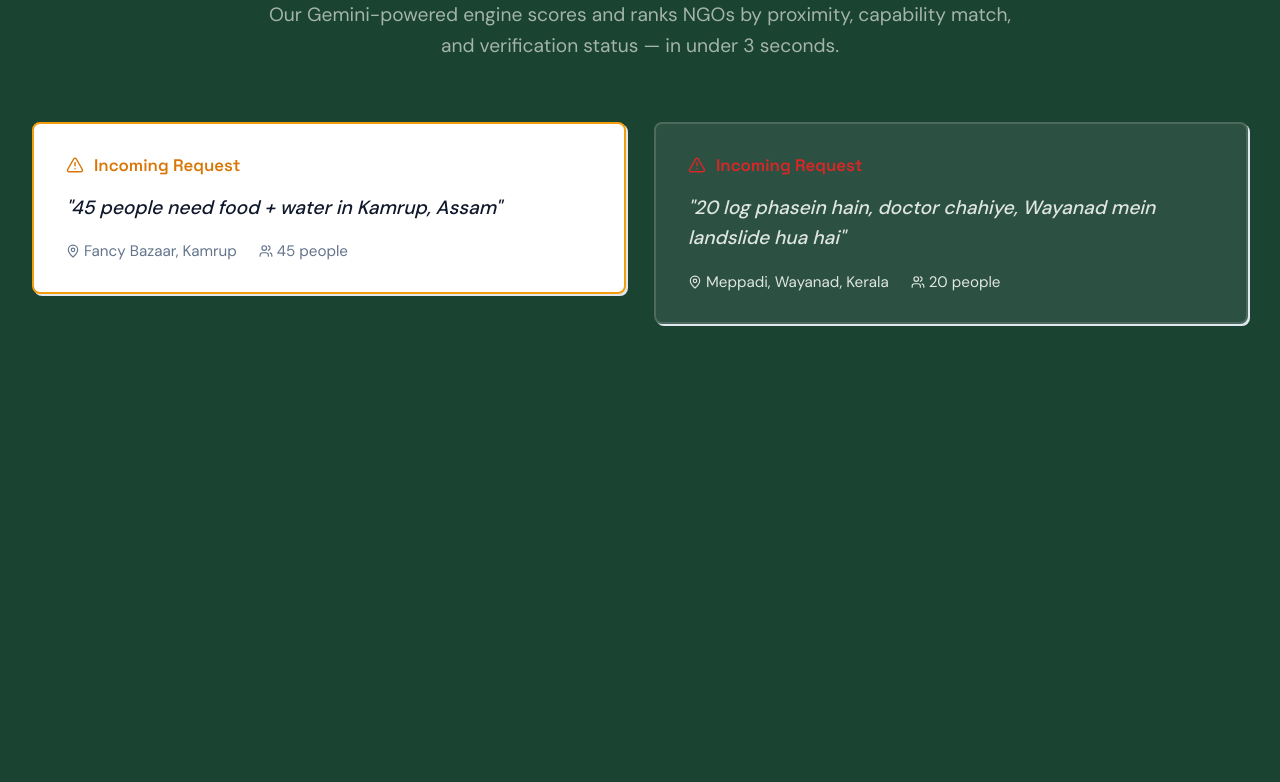
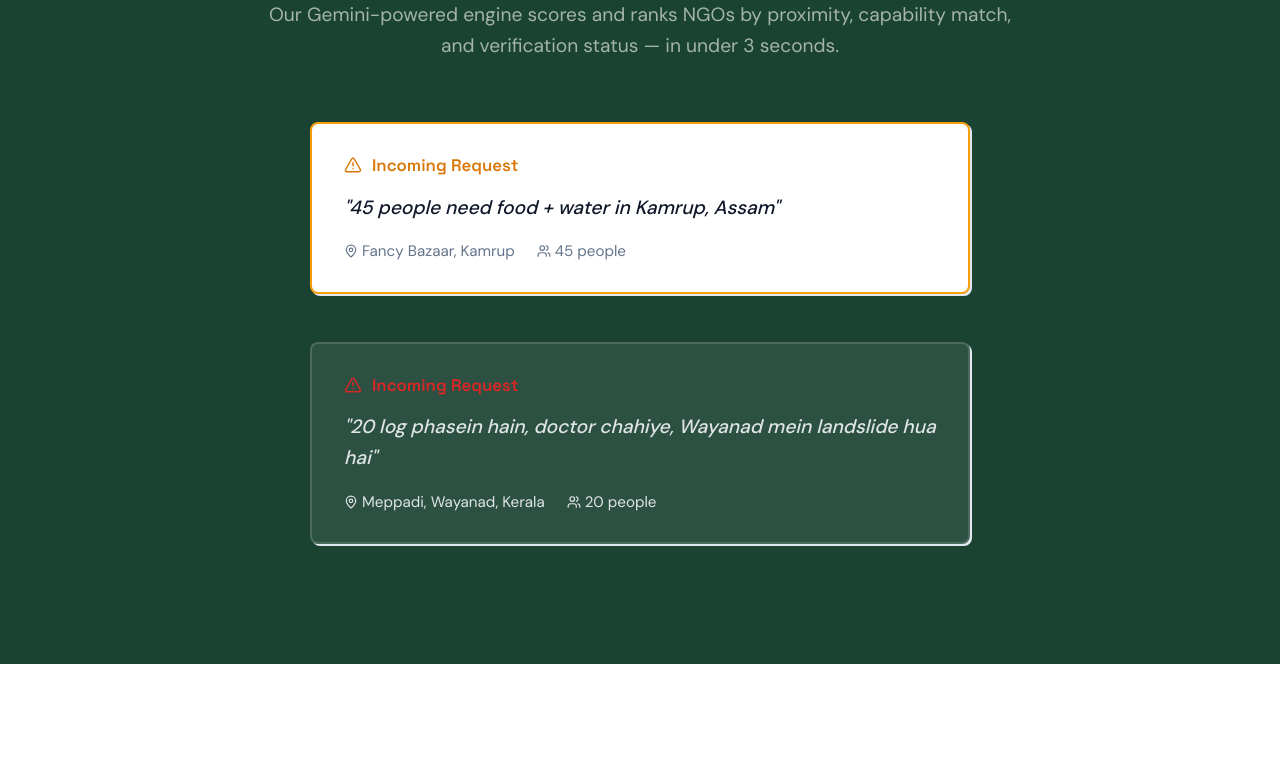
Before and after one commit to ShivenThakker/Sankalp, a Next.js app: page / in a window 1280 px wide. Shown: the part 1040-1822 px from the top of the page. Built offline with nearby package versions, Linux system fonts and the light colour scheme.

Commit message:
fix(ui): vertical single-column layout for match demos, conditional rendering kills ghost space

```diff
--- a/src/app/page.js
+++ b/src/app/page.js
@@ -216,15 +216,12 @@ export default function LandingPage() {
               <p className={styles.sectionSubtitleLight}>Our Gemini-powered engine scores and ranks NGOs by proximity, capability match, and verification status — in under 3 seconds.</p>
             </div>
 
-            {/* Two demos side by side */}
-            <div className={styles.matchDemoGrid}>
-
-              {/* — Demo 1: Assam Floods — */}
+            {/* Demo 1: Assam Floods */}
             <div className={styles.matchDemoCol}>
               <motion.div
                 className={`${styles.matchCard} ${styles.matchRequest}`}
-                  initial={{ opacity: 0, scale: 0.95 }}
-                  animate={matchStep >= 1 ? { opacity: 1, scale: 1 } : {}}
+                initial={{ opacity: 0, y: 20 }}
+                animate={matchStep >= 1 ? { opacity: 1, y: 0 } : {}}
                 transition={{ duration: 0.4 }}
               >
                 <div className={styles.matchCardHeader}>
@@ -244,6 +241,7 @@ export default function LandingPage() {
                     className={styles.matchProcessing}
                     initial={{ opacity: 0, scale: 0.8 }}
                     animate={{ opacity: 1, scale: 1 }}
+                    exit={{ opacity: 0 }}
                     transition={{ duration: 0.3 }}
                   >
                     <Zap size={20} />
@@ -252,13 +250,14 @@ export default function LandingPage() {
                 )}
               </AnimatePresence>
 
-                <div className={styles.matchResultsCol}>
+              {matchStep >= 3 && (
+                <div className={styles.matchResults}>
                   {matchedNGOs.map((ngo, i) => (
                     <motion.div
                       key={i}
                       className={styles.matchResultCard}
                       initial={{ opacity: 0, y: 16 }}
-                      animate={matchStep >= 3 ? { opacity: 1, y: 0 } : {}}
+                      animate={{ opacity: 1, y: 0 }}
                       transition={{ duration: 0.35, delay: i * 0.12 }}
                     >
                       <div className={styles.matchScoreBadge}>{ngo.score}<span>/100</span></div>
@@ -270,14 +269,15 @@ export default function LandingPage() {
                     </motion.div>
                   ))}
                 </div>
+              )}
             </div>
 
-              {/* — Demo 2: Kerala Landslide — */}
+            {/* Demo 2: Kerala Landslide */}
             <div className={styles.matchDemoCol} ref={matchRef2}>
               <motion.div
                 className={`${styles.matchCard} ${styles.matchRequest2}`}
-                  initial={{ opacity: 0, scale: 0.95 }}
-                  animate={matchStep2 >= 1 ? { opacity: 1, scale: 1 } : {}}
+                initial={{ opacity: 0, y: 20 }}
+                animate={matchStep2 >= 1 ? { opacity: 1, y: 0 } : {}}
                 transition={{ duration: 0.4 }}
               >
                 <div className={styles.matchCardHeader2}>
@@ -297,6 +297,7 @@ export default function LandingPage() {
                     className={styles.matchProcessing}
                     initial={{ opacity: 0, scale: 0.8 }}
                     animate={{ opacity: 1, scale: 1 }}
+                    exit={{ opacity: 0 }}
                     transition={{ duration: 0.3 }}
                   >
                     <Zap size={20} />
@@ -305,13 +306,14 @@ export default function LandingPage() {
                 )}
               </AnimatePresence>
 
-                <div className={styles.matchResultsCol}>
+              {matchStep2 >= 3 && (
+                <div className={styles.matchResults}>
                   {matchedNGOs2.map((ngo, i) => (
                     <motion.div
                       key={i}
                       className={styles.matchResultCard}
                       initial={{ opacity: 0, y: 16 }}
-                      animate={matchStep2 >= 3 ? { opacity: 1, y: 0 } : {}}
+                      animate={{ opacity: 1, y: 0 }}
                       transition={{ duration: 0.35, delay: i * 0.12 }}
                     >
                       <div className={styles.matchScoreBadge}>{ngo.score}<span>/100</span></div>
@@ -323,8 +325,7 @@ export default function LandingPage() {
                     </motion.div>
                   ))}
                 </div>
-              </div>
-
+              )}
             </div>
 
           </motion.div>
--- a/src/app/page.module.css
+++ b/src/app/page.module.css
@@ -366,6 +366,13 @@
   display: flex;
   flex-direction: column;
   gap: 20px;
+  width: 100%;
+  max-width: 660px;
+  margin: 0 auto;
+}
+
+.matchDemoCol + .matchDemoCol {
+  margin-top: 48px;
 }
 
 .matchResultsCol {
@@ -374,7 +381,7 @@
   gap: 12px;
 }
 
-/* keep old matchDemo/matchResults for any other usage */
+/* keep old matchDemo for any other usage */
 .matchDemo {
   display: flex;
   flex-direction: column;
```
Lines whose indentation alone changed are shown as unchanged.
